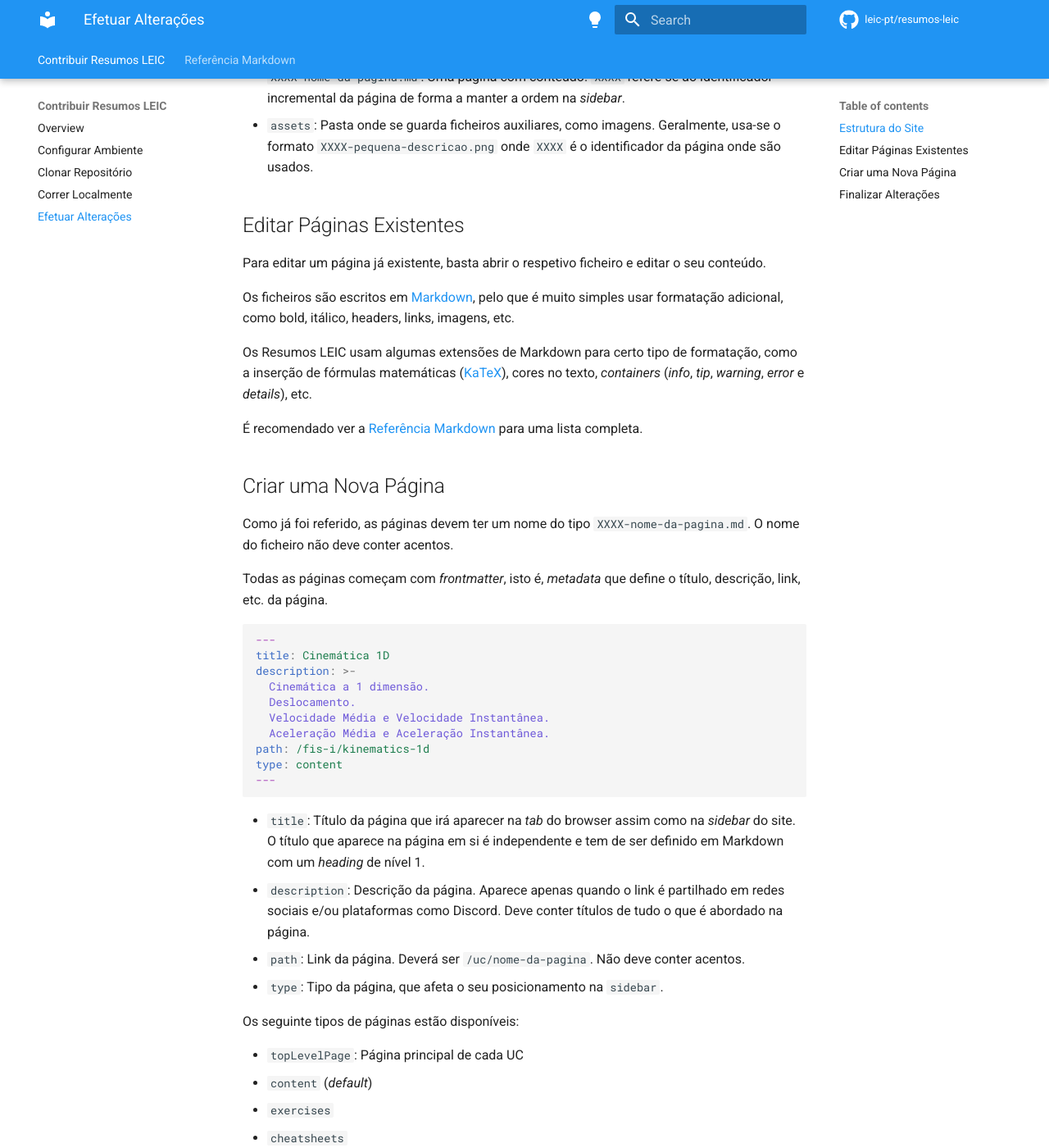
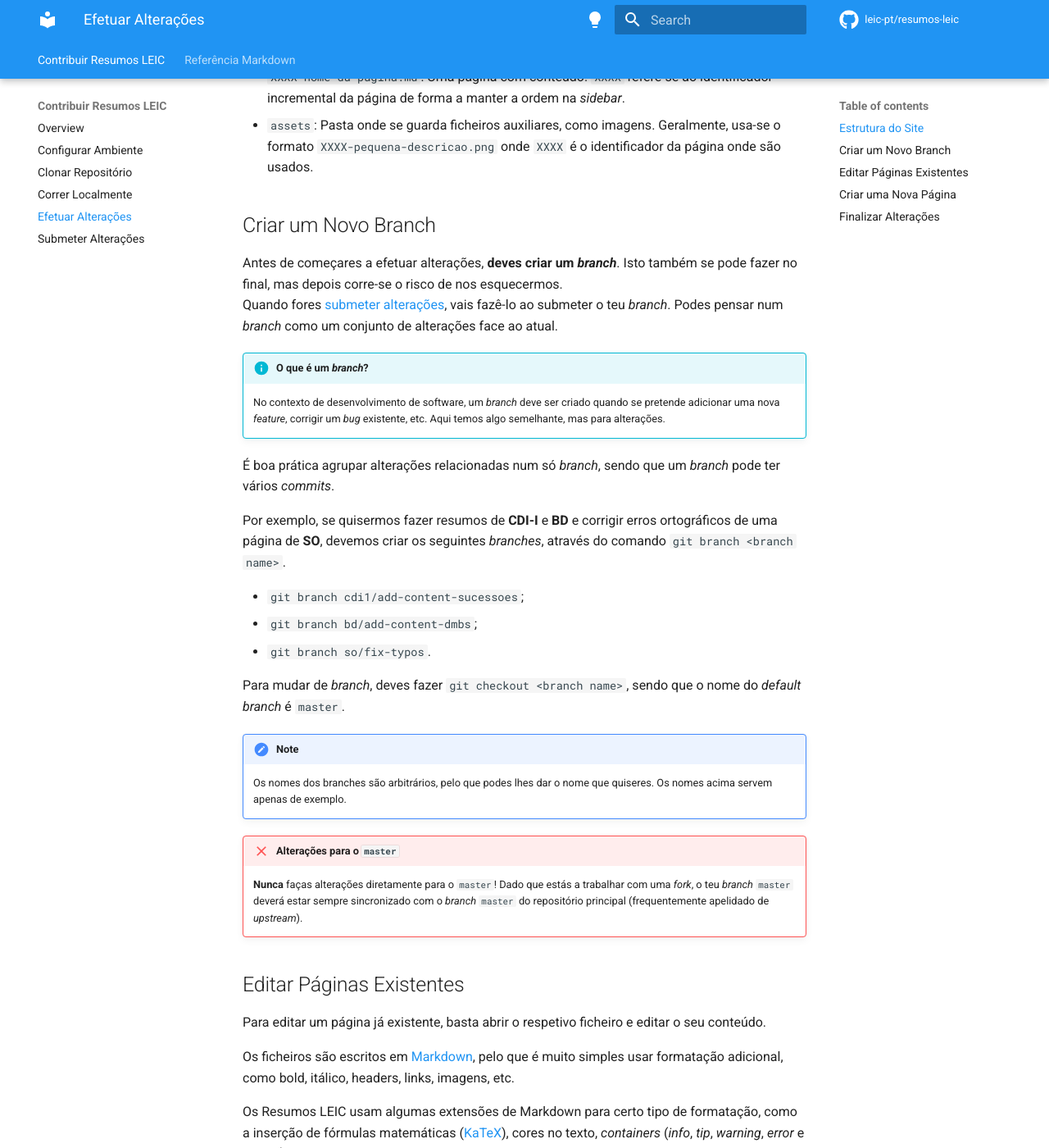
Before and after one commit to leic-pt/docs, an MkDocs documentation site: the page built from docs/changing-content.md, in a window 1280 px wide and 1400 px high, scrolled down 1124 px. Shown: the whole window at 82% size. Built offline with MkDocs 1.6.1 and Material for MkDocs 9.7.7, drawn with Linux system fonts in a browser that asks for light colours; comment, search, counter and statistics services are not loaded.

Commit message:
Add guide for submitting changes (#1)
Co-authored-by: Diogo Correia <me@diogotc.com>

```diff
--- a/docs/changing-content.md
+++ b/docs/changing-content.md
@@ -49,6 +49,44 @@ uma pasta `assets`, um ficheiro `index.md` e possivelmente outras pastas.
   página de forma a manter a ordem na _sidebar_.
 - `assets`: Pasta onde se guarda ficheiros auxiliares, como imagens. Geralmente, usa-se o
   formato `XXXX-pequena-descricao.png` onde `XXXX` é o identificador da página onde são usados.
+
+## Criar um Novo Branch
+
+Antes de começares a efetuar alterações, **deves criar um _branch_**.
+Isto também se pode fazer no final, mas depois corre-se o risco de nos esquecermos.
+Quando fores [submeter alterações](./submitting-changes.md), vais fazê-lo ao submeter
+o teu _branch_. Podes pensar num _branch_ como um conjunto de alterações face ao atual.
+
+!!! info "O que é um _branch_?"
+
+    No contexto de desenvolvimento de software, um _branch_ deve ser criado quando se
+    pretende adicionar uma nova _feature_, corrigir um _bug_ existente, etc.
+    Aqui temos algo semelhante, mas para alterações.
+
+É boa prática agrupar alterações relacionadas num só _branch_, sendo que um _branch_ pode ter
+vários _commits_.
+
+Por exemplo, se quisermos fazer resumos de **CDI-I** e **BD** e corrigir erros
+ortográficos de uma página de **SO**, devemos criar os seguintes _branches_,
+através do comando `git branch <branch name>`.
+
+- `git branch cdi1/add-content-sucessoes`;
+- `git branch bd/add-content-dmbs`;
+- `git branch so/fix-typos`.
+
+Para mudar de _branch_, deves fazer `git checkout <branch name>`, sendo que o nome
+do _default branch_ é `master`.
+
+!!! note
+
+    Os nomes dos branches são arbitrários, pelo que podes lhes dar o nome que quiseres.
+    Os nomes acima servem apenas de exemplo.
+
+!!! failure "Alterações para o `master`"
+
+    **Nunca** faças alterações diretamente para o `master`! Dado que estás a trabalhar
+    com uma _fork_, o teu _branch_ `master` deverá estar sempre sincronizado com o
+    _branch_ `master` do repositório principal (frequentemente apelidado de _upstream_).
 
 ## Editar Páginas Existentes
 
--- a/mkdocs.yml
+++ b/mkdocs.yml
@@ -50,6 +50,7 @@ nav:
       - Clonar Repositório: git-clone.md
       - Correr Localmente: running-locally.md
       - Efetuar Alterações: changing-content.md
+      - Submeter Alterações: submitting-changes.md
   - Referência Markdown:
       - CommonMark: markdown-reference/common-mark.md
       - Fórmulas Matemáticas: markdown-reference/math.md
```
Also changed, not shown: docs/git-clone.md (+3 -0 lines), docs/index.md (+1 -1 lines), docs/submitting-changes.md (added, +91 -0 lines), docs/static/PullRequest-noGiantRedArrow.png (added), docs/static/PullRequest.png (added), docs/static/PullRequestMenu.png (added).
